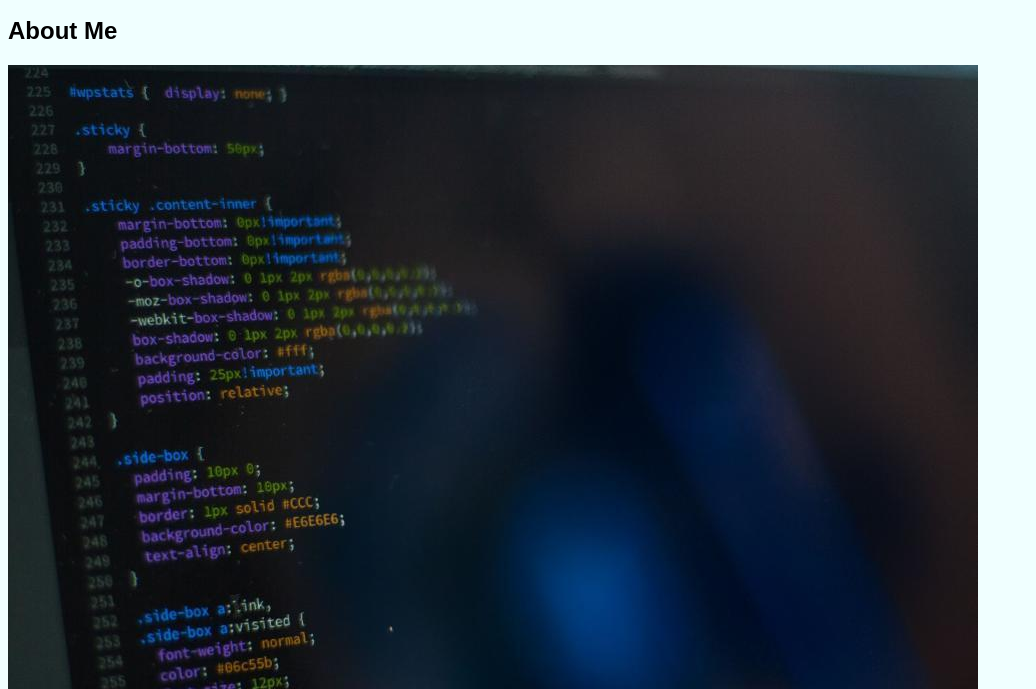
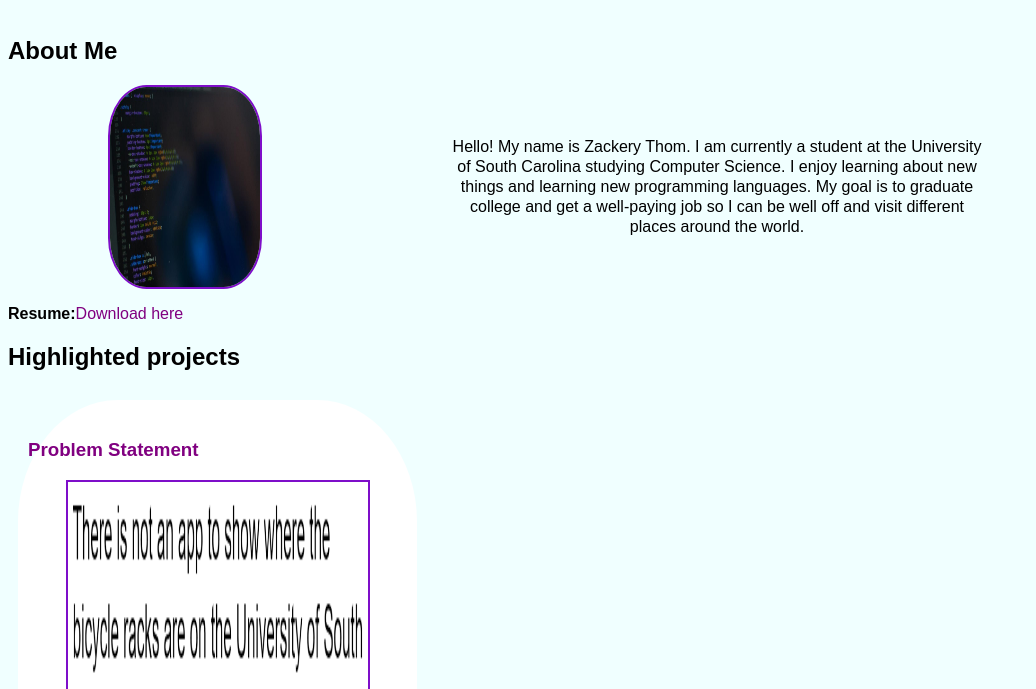
Before and after one commit to zwthom/zwthom.github.io, a plain HTML site: page index.html in a window 1280 px wide. Shown: the part 111-800 px from the top of the page, without its empty margins (0-1036 px from the left). Drawn offline with Linux system fonts and the light colour scheme.

Commit message:
asdfasdf

```diff
--- a/styles.css
+++ b/styles.css
@@ -41,3 +41,22 @@ padding: 20px 10px;
 background: white; /* pick a color */
 border-radius: 25%;
 }
+.about{
+    display:flex;
+    flex-wrap:wrap;
+    margin-right: 100px;
+    margin-left: 100px;
+    justify-content: center;
+}
+.about p {
+    width:50%;
+    text-align: center;
+    margin: auto;
+    line-height: 125%;
+}
+.about img {
+    width: 150px;
+    height: 200px;
+    border-radius: 25%;
+    border: 2px solid rgb(126, 14, 201);
+}
```
